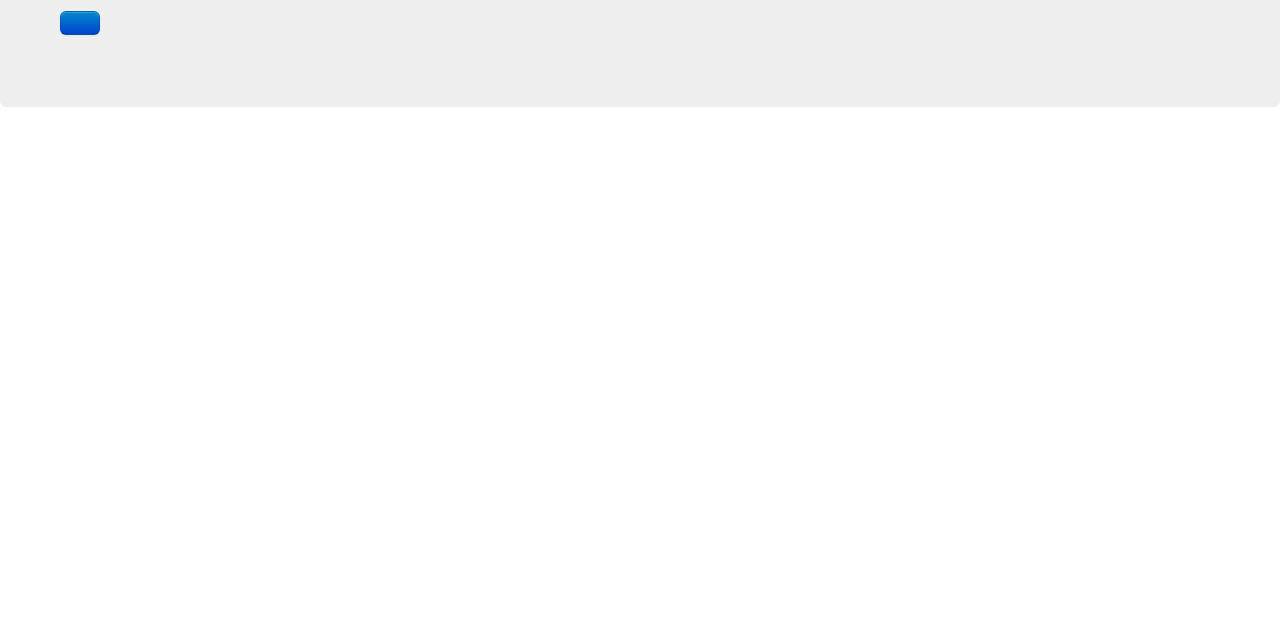
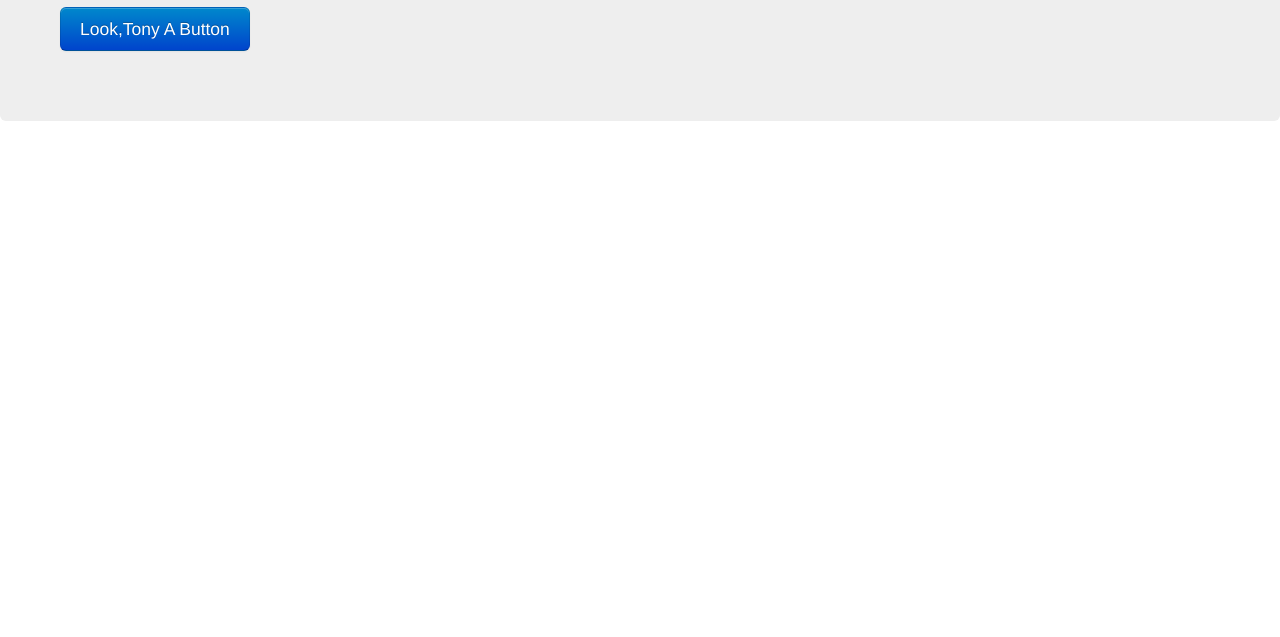
Before and after one commit to tonebone0725/bootstrap2, a plain HTML site: page index.html in a window 1280 px wide. Shown: the part 163-800 px from the top of the page. Drawn offline with Linux system fonts and the light colour scheme.

Commit message:
Update index.html

```diff
--- a/index.html
+++ b/index.html
@@ -20,7 +20,7 @@
 
       <p>
 
-        <a class="btn btn-primary btn-large"></a>
+        <a class="btn btn-primary btn-large">Look,Tony A Button</a>
 
 
       </p>
```
